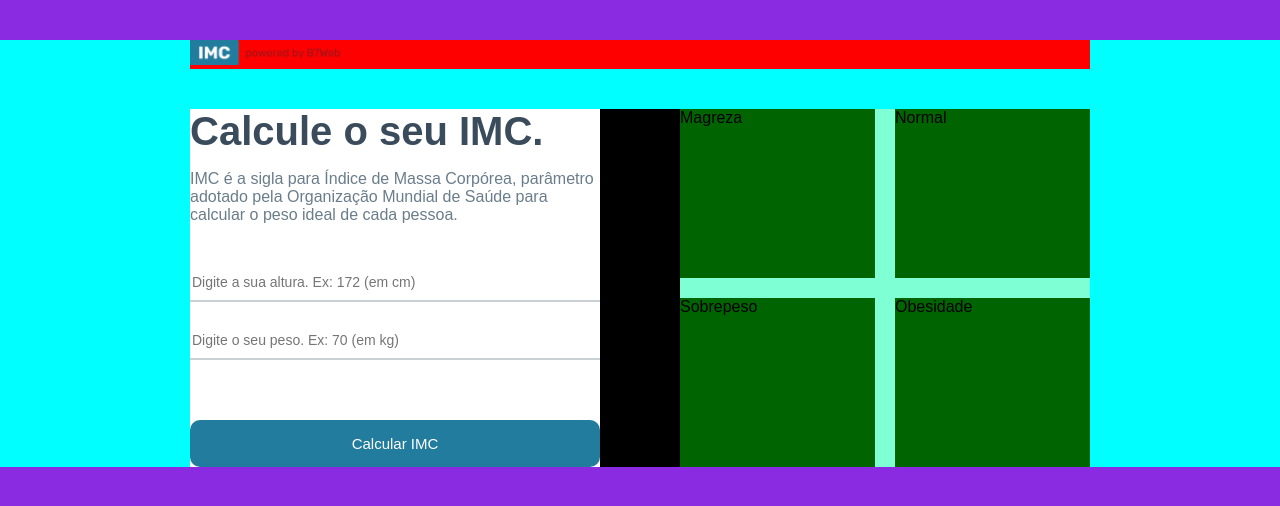
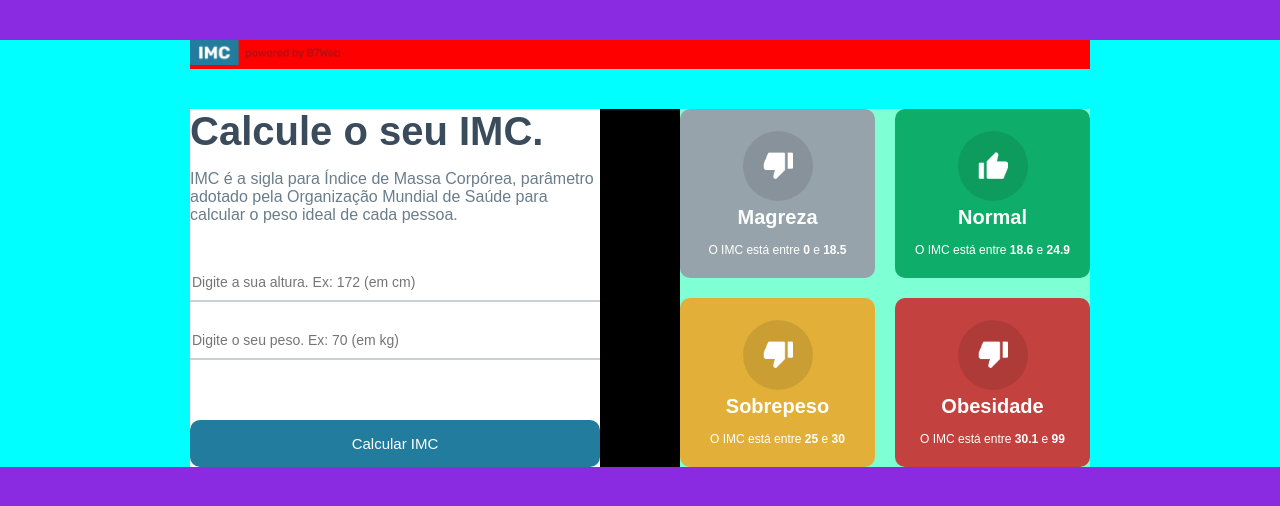
Before and after one commit to theleally/react-calculadora-imc, a React (Create React App) app: page / in a window 1280 px wide. Shown: the top 506 px of the page. Built offline with nearby package versions, Linux system fonts and the light colour scheme.

Commit message:
GridItem component done

```diff
--- a/src/App.module.css
+++ b/src/App.module.css
@@ -24,7 +24,7 @@
   background-color: black;
 }
 
-.leftSide {
+.container .leftSide {
   flex: 1;
   margin-right: 40px;
   background-color: white;
@@ -83,7 +83,3 @@
   gap: 20px;
   background-color: aquamarine;
 }
-
-.container .rightSide .grid .categories {
-  background-color: darkgreen;
-}
--- a/src/App.tsx
+++ b/src/App.tsx
@@ -2,6 +2,7 @@
 import styles from "./App.module.css";
 import logoImage from "./assets/powered.png";
 import { categories, calculateIMC } from "./helpers/imc";
+import { GridItem } from "./components/GridItem";
 
 const App = () => {
   const [heightField, setHeightField] = useState<number>(0);
@@ -46,9 +47,7 @@
         <div className={styles.rightSide}>
           <div className={styles.grid}>
             {categories.map((item, key) => (
-              <div className={styles.categories} key={key}>
-                {item.name}
-              </div>
+              <GridItem key={key} item={item} />
             ))}
           </div>
         </div>
--- /dev/null
+++ b/src/components/GridItem/GridItem.module.css
@@ -0,0 +1,31 @@
+.main {
+  flex: 1;
+  color: #fff;
+  border-radius: 10px;
+  display: flex;
+  justify-content: center;
+  align-items: center;
+  flex-direction: column;
+  padding: 20px;
+}
+
+.gridIcon {
+  width: 70px;
+  height: 70px;
+  border-radius: 50%;
+  background-color: rgba(0, 0, 0, 0.1);
+  display: flex;
+  justify-content: center;
+  align-items: center;
+}
+
+.gridName {
+  font-size: 20px;
+  font-weight: bold;
+  margin-top: 5px;
+}
+
+.gridInfo {
+  font-size: 12px;
+  margin-top: 14px;
+}
--- /dev/null
+++ b/src/components/GridItem/GridItem.tsx
@@ -0,0 +1,25 @@
+import { Category } from "../../helpers/imc";
+import styles from "./GridItem.module.css";
+import upImage from "../../assets/up.png";
+import downImage from "../../assets/down.png";
+
+type Props = {
+  item: Category;
+};
+
+export const GridItem = ({ item }: Props) => {
+  return (
+    <div className={styles.main} style={{ backgroundColor: item.color }}>
+      <div className={styles.gridIcon}>
+        <img src={item.icon === "down" ? downImage : upImage} width="30" />
+      </div>
+      <div className={styles.gridName}>{item.name}</div>
+      <div className={styles.gridInfo}>
+        <>
+          O IMC está entre <strong>{item.imc[0]}</strong> e{" "}
+          <strong>{item.imc[1]}</strong>
+        </>
+      </div>
+    </div>
+  );
+};
--- /dev/null
+++ b/src/components/GridItem/index.tsx
@@ -0,0 +1 @@
+export * from "./GridItem";
```
